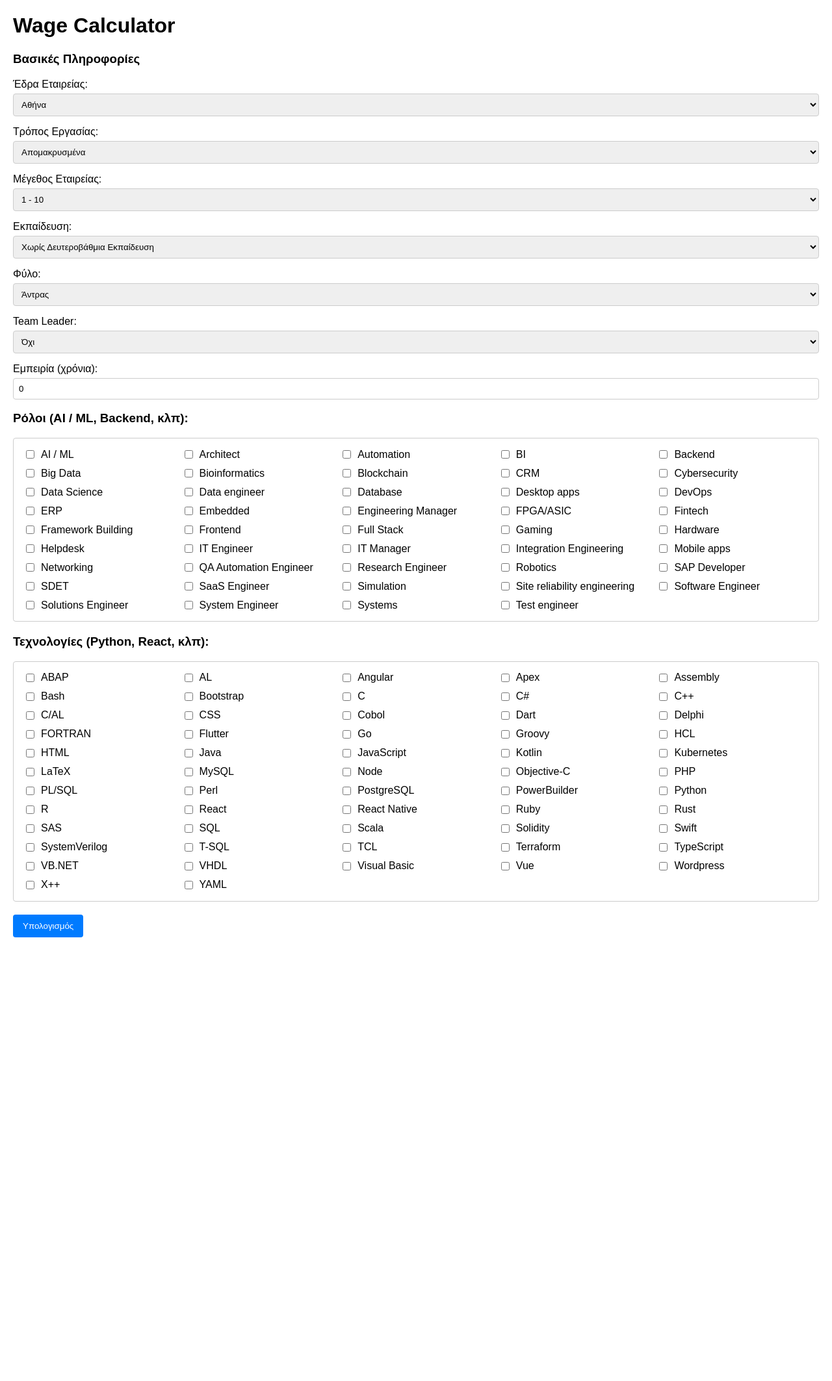
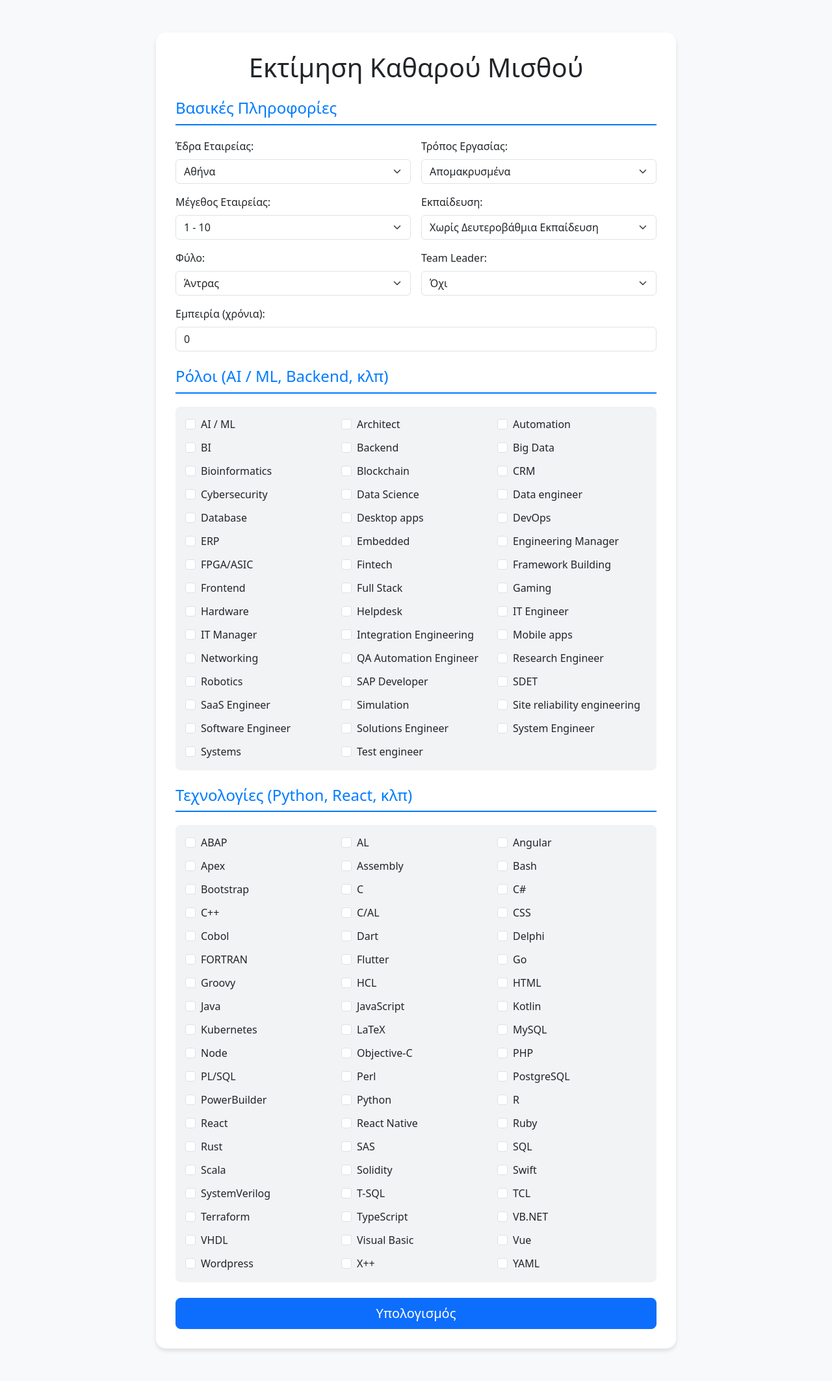
Before and after one commit to tkouleris/wage_calculator, a Flask app: page / in a window 1280 px wide. Shown: the whole page at 65% size. Before the commit the page ends 1443 px from the top, so only its background shows below. Run offline with Flask 3, Linux system fonts and the light colour scheme.

Commit message:
Redesign wage calculator UI with Bootstrap 5 and improve test for wage prediction output

```diff
--- a/templates/index.html
+++ b/templates/index.html
@@ -4,171 +4,146 @@
     <meta charset="UTF-8">
     <meta name="viewport" content="width=device-width, initial-scale=1.0">
     <title>Wage Calculator</title>
+    <!-- Bootstrap 5 CSS -->
+    <link href="https://cdn.jsdelivr.net/npm/bootstrap@5.3.0/dist/css/bootstrap.min.css" rel="stylesheet">
     <style>
         body {
-            font-family: Arial, sans-serif;
-            margin: 20px;
+            background-color: #f8f9fa;
+            padding-top: 50px;
+            padding-bottom: 50px;
         }
-
-        .form-group {
-            margin-bottom: 15px;
+        .calculator-card {
+            max-width: 800px;
+            margin: auto;
+            padding: 30px;
+            border-radius: 15px;
+            box-shadow: 0 4px 6px rgba(0,0,0,0.1);
+            background-color: white;
         }
-
-        label {
-            display: block;
-            margin-bottom: 5px;
+        .section-title {
+            border-bottom: 2px solid #007bff;
+            padding-bottom: 10px;
+            margin-bottom: 20px;
+            color: #007bff;
         }
-
-        select, input[type="number"] {
-            width: 100%;
-            padding: 8px;
-            border: 1px solid #ccc;
-            border-radius: 4px;
-            box-sizing: border-box;
+        .roles-grid {
+            display: grid;
+            grid-template-columns: repeat(auto-fill, minmax(180px, 1fr));
+            gap: 10px;
+            background-color: #f1f3f5;
+            padding: 15px;
+            border-radius: 8px;
         }
-
-        button {
-            padding: 10px 15px;
-            background-color: #007bff;
-            color: white;
-            border: none;
-            border-radius: 4px;
+        .form-check-label {
             cursor: pointer;
         }
-
-        button:hover {
-            background-color: #0056b3;
-        }
-
-        .result {
-            margin-top: 20px;
-            padding: 15px;
-            background-color: #e9ecef;
-            border-radius: 4px;
-        }
-
-        .roles-container {
-            display: grid;
-            grid-template-columns: repeat(auto-fill, minmax(200px, 1fr));
-            gap: 10px;
-            margin-bottom: 20px;
-            border: 1px solid #ccc;
-            padding: 15px;
-            border-radius: 4px;
-        }
-
-        .role-item {
-            display: flex;
-            align-items: center;
-        }
-
-        .role-item input {
-            margin-right: 10px;
-            width: auto;
-        }
-
-        .role-item label {
-            margin-bottom: 0;
-            display: inline;
-            cursor: pointer;
+        .result-box {
+            margin-top: 30px;
+            padding: 20px;
+            border-radius: 10px;
+            border-left: 5px solid #28a745;
+            background-color: #e9f7ef;
         }
     </style>
 </head>
 <body>
-<h1>Wage Calculator</h1>
+
+<div class="container">
+    <div class="calculator-card">
+        <h1 class="text-center mb-4">Εκτίμηση Καθαρού Μισθού</h1>
+
         <form method="POST">
-
-    <h3>Βασικές Πληροφορίες</h3>
-    <div class="form-group">
-        <label for="company_hq">Έδρα Εταιρείας:</label>
-        <select name="company_hq" id="company_hq">
+            <h4 class="section-title">Βασικές Πληροφορίες</h4>
+            <div class="row g-3">
+                <div class="col-md-6">
+                    <label for="company_hq" class="form-label">Έδρα Εταιρείας:</label>
+                    <select name="company_hq" id="company_hq" class="form-select">
                         {% for label, value in company_hq.items() %}
                         <option value="{{ value }}" {% if data and data['company_hq']|string == value|string %}selected{% endif %}>{{ label }}</option>
                         {% endfor %}
                     </select>
                 </div>
-
-    <div class="form-group">
-        <label for="way_of_working">Τρόπος Εργασίας:</label>
-        <select name="way_of_working" id="way_of_working">
+                <div class="col-md-6">
+                    <label for="way_of_working" class="form-label">Τρόπος Εργασίας:</label>
+                    <select name="way_of_working" id="way_of_working" class="form-select">
                         {% for label, value in way_of_working.items() %}
                         <option value="{{ value }}" {% if data and data['way_of_working']|string == value|string %}selected{% endif %}>{{ label }}</option>
                         {% endfor %}
                     </select>
                 </div>
-
-    <div class="form-group">
-        <label for="company_size">Μέγεθος Εταιρείας:</label>
-        <select name="company_size" id="company_size">
+                <div class="col-md-6">
+                    <label for="company_size" class="form-label">Μέγεθος Εταιρείας:</label>
+                    <select name="company_size" id="company_size" class="form-select">
                         {% for label, value in company_size.items() %}
                         <option value="{{ value }}" {% if data and data['company_size']|string == value|string %}selected{% endif %}>{{ label }}</option>
                         {% endfor %}
                     </select>
                 </div>
-
-    <div class="form-group">
-        <label for="education">Εκπαίδευση:</label>
-        <select name="education" id="education">
+                <div class="col-md-6">
+                    <label for="education" class="form-label">Εκπαίδευση:</label>
+                    <select name="education" id="education" class="form-select">
                         {% for label, value in education.items() %}
                         <option value="{{ value }}" {% if data and data['education']|string == value|string %}selected{% endif %}>{{ label }}</option>
                         {% endfor %}
                     </select>
                 </div>
-
-    <div class="form-group">
-        <label for="gender">Φύλο:</label>
-        <select name="gender" id="gender">
+                <div class="col-md-6">
+                    <label for="gender" class="form-label">Φύλο:</label>
+                    <select name="gender" id="gender" class="form-select">
                         {% for label, value in gender.items() %}
                         <option value="{{ value }}" {% if data and data['gender']|string == value|string %}selected{% endif %}>{{ label }}</option>
                         {% endfor %}
                     </select>
                 </div>
-
-    <div class="form-group">
-        <label for="team_leader">Team Leader:</label>
-        <select name="team_leader" id="team_leader">
+                <div class="col-md-6">
+                    <label for="team_leader" class="form-label">Team Leader:</label>
+                    <select name="team_leader" id="team_leader" class="form-select">
                         {% for label, value in team_leader.items() %}
                         <option value="{{ value }}" {% if data and data['team_leader']|string == value|string %}selected{% endif %}>{{ label }}</option>
                         {% endfor %}
                     </select>
                 </div>
-
-    <div class="form-group">
-        <label for="experience">Εμπειρία (χρόνια):</label>
-        <input type="number" step="1" name="experience" id="experience" min="0" max="50" value="{% if data %}{{ data['experience'] }}{% else %}0{% endif %}" required>
+                <div class="col-md-12 mb-4">
+                    <label for="experience" class="form-label">Εμπειρία (χρόνια):</label>
+                    <input type="number" step="1" name="experience" id="experience" class="form-control" min="0" max="50" value="{% if data %}{{ data['experience'] }}{% else %}0{% endif %}" required>
+                </div>
             </div>
 
-    <div class="form-group">
-        <h3>Ρόλοι (AI / ML, Backend, κλπ):</h3>
-        <div class="roles-container">
+            <h4 class="section-title">Ρόλοι (AI / ML, Backend, κλπ)</h4>
+            <div class="roles-grid mb-4">
                 {% for role in job_roles %}
-            <div class="role-item">
-                <input type="checkbox" name="job_roles" value="{{ role }}" id="role_{{ loop.index }}" {% if data and data[role] == 1 %}checked{% endif %}>
-                <label for="role_{{ loop.index }}">{{ role }}</label>
+                <div class="form-check">
+                    <input class="form-check-input" type="checkbox" name="job_roles" value="{{ role }}" id="role_{{ loop.index }}" {% if data and data[role] == 1 %}checked{% endif %}>
+                    <label class="form-check-label" for="role_{{ loop.index }}">{{ role }}</label>
                 </div>
                 {% endfor %}
             </div>
-    </div>
 
-    <div class="form-group">
-        <h3>Τεχνολογίες (Python, React, κλπ):</h3>
-        <div class="roles-container">
+            <h4 class="section-title">Τεχνολογίες (Python, React, κλπ)</h4>
+            <div class="roles-grid mb-4">
                 {% for tech in technologies %}
-            <div class="role-item">
-                <input type="checkbox" name="technologies" value="{{ tech }}" id="tech_{{ loop.index }}" {% if data and data[tech] == 1 %}checked{% endif %}>
-                <label for="tech_{{ loop.index }}">{{ tech }}</label>
+                <div class="form-check">
+                    <input class="form-check-input" type="checkbox" name="technologies" value="{{ tech }}" id="tech_{{ loop.index }}" {% if data and data[tech] == 1 %}checked{% endif %}>
+                    <label class="form-check-label" for="tech_{{ loop.index }}">{{ tech }}</label>
                 </div>
                 {% endfor %}
             </div>
+
+            <div class="d-grid gap-2">
+                <button type="submit" class="btn btn-primary btn-lg">Υπολογισμός</button>
             </div>
-    <button type="submit">Υπολογισμός</button>
-
         </form>
 
-{% if result %}
-<div class="result">
-    {{ result }}
+        {% if wage_prediction %}
+        <div class="result-box mt-4">
+            <h5 class="text-success mb-2">Εκτιμώμενος Καθαρός Μισθός:</h5>
+            <div class="fs-3 fw-bold">{{ "%.2f"|format(wage_prediction) }} €</div>
         </div>
         {% endif %}
+    </div>
+</div>
+
+<!-- Bootstrap 5 JS Bundle -->
+<script src="https://cdn.jsdelivr.net/npm/bootstrap@5.3.0/dist/js/bootstrap.bundle.min.js"></script>
 </body>
 </html>
--- a/test_app.py
+++ b/test_app.py
@@ -27,7 +27,7 @@ class FlaskTestCase(unittest.TestCase):
             'technologies': ['Python', 'React']
         })
         self.assertEqual(response.status_code, 200)
-        self.assertIn(b'Selection received!', response.data)
+        self.assertIn("Εκτιμώμενος Μισθός".encode('utf-8'), response.data)
 
 if __name__ == '__main__':
     unittest.main()
```
Lines whose indentation alone changed are shown as unchanged.
